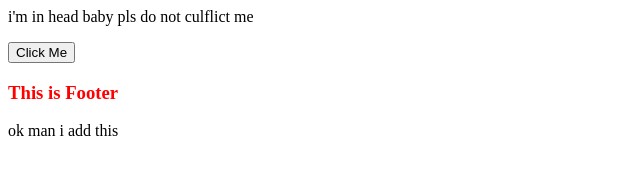
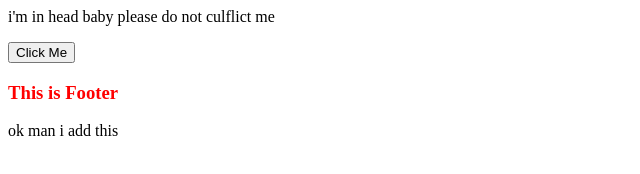
Before and after one commit to behnamnazarpak/github_tutorial, a plain HTML site: page index.html in a window 1280 px wide. Shown: the full height of the page, 0-640 px from the left. Drawn offline with Linux system fonts and the light colour scheme.

Commit message:
change pls to please

```diff
--- a/index.html
+++ b/index.html
@@ -4,8 +4,8 @@
 	</head>
 	<body>
 
-	<p>i'm in head baby pls do not culflict me</p>
-
+	<p>i'm in head baby please do not culflict me</p>
+	<dodd></dodd>
 		<script>
 		function text() {
 			var parag = document.getElementById("parag");
```
